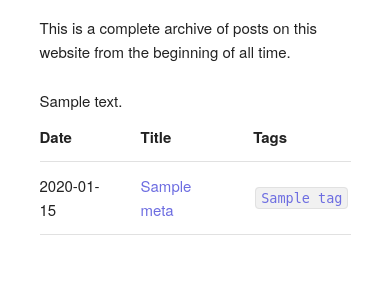
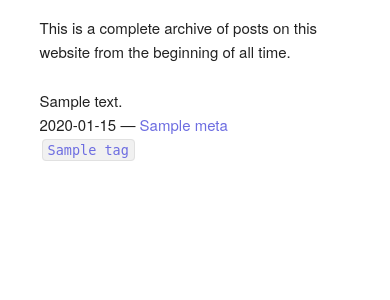
Before and after one commit to epsalt/homepage, a Python web app: template templates/archive.html in a window 390 px wide. Shown: the part 55-355 px from the top of the page. Run offline with Jinja, Linux system fonts and the light colour scheme; the template is opened without the code that fills it: most values are stand-ins (such as "Sample title", 1, 10 or a date in 2020).

Commit message:
Redo archive page to be more mobile friendly

```diff
--- a/static/css/custom.css
+++ b/static/css/custom.css
@@ -49,6 +49,12 @@ ul.sidebar {
     list-style: none;
 }
 
+/* Archive */
+
+.archive-line {
+    margin-bottom: 0;
+}
+
 /* Nav */
 
 nav {
--- a/templates/archive.html
+++ b/templates/archive.html
@@ -4,25 +4,19 @@
   This is a complete archive of posts on this website from the
   beginning of all time.
 </p>
+
 {{ content }}
-<table>
-  <tr>
-    <th>Date</th>
-    <th>Title</th>
-    <th>Tags</th>
-  </tr>
-  <tbody>
-  {% for post in posts %}
-  <tr>
-    <td>{{ post.date.strftime("%Y-%m-%d") }}</td>
-    <td><a href={{ post.link}}>{{ post.meta.get('title') }}</a></td>
-    <td>
-    {% for tag in post.meta.get('tags') %}
-    <code class="tag"><a href="/tag/{{ tag }}.html">{{ tag }}</a></code>
+
+{% for post in posts %}
+
+<p class="archive-line">
+  {{ post.date.strftime("%Y-%m-%d") }} &mdash;
+  <a href={{ post.link}}>{{ post.meta.get('title') }}</a>
+</p>
+<p class=>
+  {% for tag in post.meta.get('tags') %}
+  <code class="tag"><a href="/tag/{{ tag }}.html">{{ tag }}</a></code>
     {% endfor %}
-    </td>
-  </tr>
   {% endfor %}
-  </tbody>
-</table>
+</p>
 {% endblock %}
```
